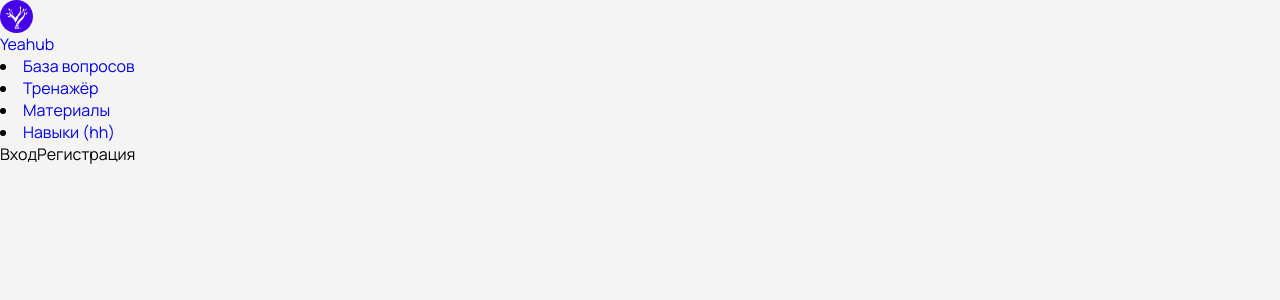
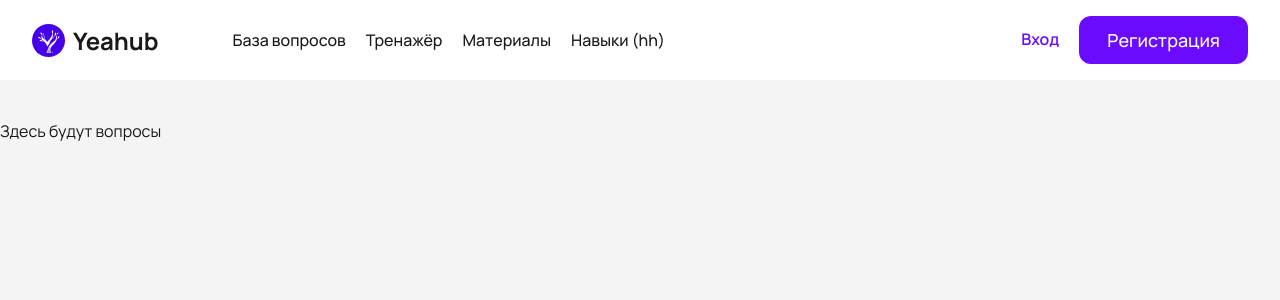
Before and after one commit to IvanIvashov/yeahub-questions-project, a React (Vite) app: page /questions in a window 1280 px wide. Shown: the top 300 px of the page. Built offline with nearby package versions, Linux system fonts and the light colour scheme.

Commit message:
Стилизация хедера + маршрутизация

```diff
--- a/index.html
+++ b/index.html
@@ -9,6 +9,6 @@
   </head>
   <body>
     <div id="root"></div>
-    <script type="module" src="/src/main.tsx"></script>
+    <script type="module" src="/src/app/main.tsx"></script>
   </body>
 </html>
--- a/package.json
+++ b/package.json
@@ -11,7 +11,8 @@
   },
   "dependencies": {
     "react": "^19.2.0",
-    "react-dom": "^19.2.0"
+    "react-dom": "^19.2.0",
+    "react-router-dom": "^7.14.2"
   },
   "devDependencies": {
     "@eslint/js": "^9.39.1",
--- a/src/App.tsx
+++ /dev/null
@@ -1,9 +0,0 @@
-import Header from "./widgets/header/Header";
-
-function App() {
-  return <>
-	<Header/>
-	</>;
-}
-
-export default App;
--- /dev/null
+++ b/src/app/layout/App.tsx
@@ -0,0 +1,15 @@
+import { Outlet } from "react-router-dom";
+import Header from "../../widgets/header/Header";
+
+function App() {
+  return (
+    <>
+      <Header />
+			<main>
+				<Outlet/>
+			</main>
+			</>
+  );
+}
+
+export default App;
--- a/src/app/styles/common.css
+++ b/src/app/styles/common.css
@@ -7,4 +7,9 @@
 body {
 	font-family: 'Manrope', sans-serif;
 	background: #F4F4F4;
+	color:#191919;
 }
+
+a {
+	color: inherit;
+}
--- a/src/main.tsx
+++ /dev/null
@@ -1,13 +0,0 @@
-import { StrictMode } from 'react'
-import { createRoot } from 'react-dom/client'
-import './app/styles/common.css'
-import "./app/styles/reset.css";
-
-import App from './App.tsx'
-
-
-createRoot(document.getElementById('root')!).render(
-  <StrictMode>
-    <App />
-  </StrictMode>,
-)
--- /dev/null
+++ b/src/pages/questionList/QuestionList.tsx
@@ -0,0 +1,9 @@
+function QuestionList() {
+	return (
+		<div>
+				<h1>Здесь будут вопросы</h1>
+		</div>
+	)
+}
+
+export default QuestionList
--- a/src/widgets/header/Header.tsx
+++ b/src/widgets/header/Header.tsx
@@ -1,23 +1,25 @@
 import styles from "./style.module.css";
 import logoSvg from "./assets/logo.svg";
 import { NAV_ITEMS } from "../../shared/config/navigation";
+import { Link } from "react-router-dom";
 
 function Header() {
   return (
     <header className={styles.header}>
       <div className={styles.wrapper}>
         <div className={styles.navigation}>
-          <a href="/" className={styles.logo}>
+          <Link to={'/'} className={styles.logo}>
             <img src={logoSvg} alt="Логотип" />
             <p>Yeahub</p>
-          </a>
-
-          <nav className={styles.navList}>
-            {NAV_ITEMS.map((item) => (
-              <li key={item.path} className={styles.navLink}>
-										<a href={item.path}>{item.title}</a>
-							</li>
-            ))}
+          </Link>
+          <nav className={styles.nav}>
+            <ul className={styles.navList}>
+              {NAV_ITEMS.map((item) => (
+                <li key={item.path} className={styles.navLink}>
+                  <Link to={item.path}>{item.title}</Link>
+                </li>
+              ))}
+            </ul>
           </nav>
         </div>
         <div className={styles.auth}>
--- a/src/widgets/header/style.module.css
+++ b/src/widgets/header/style.module.css
@@ -0,0 +1,64 @@
+.header {
+  display: flex;
+  justify-content: center;
+  margin-bottom: 40px;
+  padding: 16px 0;
+  background-color: #fff;
+}
+
+.wrapper {
+  width: 100%;
+  max-width: 1216px;
+  display: grid;
+  grid-template-columns: 1fr auto;
+}
+
+.navigation {
+  display: flex;
+  align-items: center;
+  gap: 20px;
+}
+
+.logo {
+  display: flex;
+  gap: 8px;
+  margin-right: 54px;
+
+  & p {
+    font-weight: bold;
+    font-size: 24px;
+  }
+}
+
+.navList {
+  display: flex;
+  justify-content: space-between;
+  gap: 20px;
+  font-weight: 500;
+}
+
+.navLink:hover {
+color: var(--primary-color)
+}
+
+.auth {
+  display: flex;
+  gap: 20px;
+}
+
+.loginBtn {
+  color: var(--primary-color);
+  font-size: 16px;
+  font-weight: 600;
+  line-height: 1.1;
+}
+
+.registerBtn {
+  font-size: 18px;
+  font-weight: 500;
+	padding: 11px 28px;
+  border-radius: 12px;
+  background-color: var(--primary-color);
+  color: #fff;
+	height: 48px;
+}
```
Also changed, not shown: src/app/main.tsx (added, +13 -0 lines), src/app/provider/router.tsx (added, +11 -0 lines), 1 other file (tests, documents, lock files or other folders).
